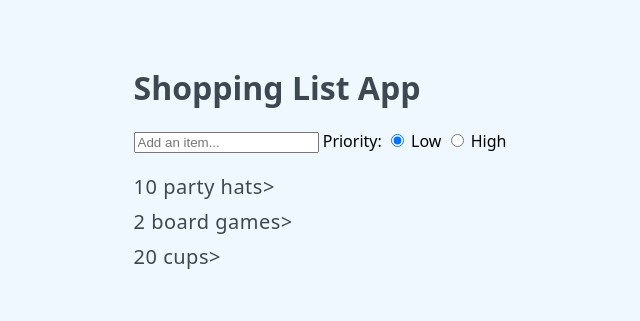
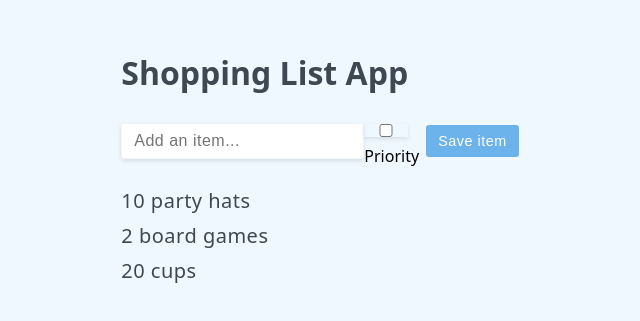
Before and after one commit to ZALOFARG/todo-app-vue, a Vue app: page / in a window 1280 px wide. Shown: the part 233-554 px from the top of the page, without its empty margins (320-960 px from the left). Built offline with nearby package versions, Linux system fonts and the light colour scheme.

Commit message:
feat: aggregate a submit logic

```diff
--- a/src/App.vue
+++ b/src/App.vue
@@ -8,22 +8,23 @@
   { id: 3, label: '20 cups' },
 ])
 const newItem = ref('')
-const newItemPriority = ref('low')
+const newItemHighPriority = ref(false)
 </script>
 
 <template>
   <h1>{{ header }}</h1>
-  <input v-model.trim="newItem" type="text" placeholder="Add an item..." />
-  Priority:
-  <label>
-    <input type="radio" v-model="newItemPriority" value="low" />
-    Low
-  </label>
-  <label>
-    <input type="radio" v-model="newItemPriority" value="high" />
-    High
-  </label>
+  <form
+    class="add-item-form"
+    @submit.prevent="items.push({ id: items.length + 1, label: newItem })"
+  >
+    <input v-model.trim="newItem" type="text" placeholder="Add an item..." />
+    <label>
+      <input type="checkbox" v-model="newItemHighPriority" />
+      Priority
+    </label>
+    <button class="btn btn-primary">Save item</button>
+  </form>
   <ul>
-    <li v-for="item in items" :key="item.id">{{ item.label }}></li>
+    <li v-for="item in items" :key="item.id">{{ item.label }}</li>
   </ul>
 </template>
```
